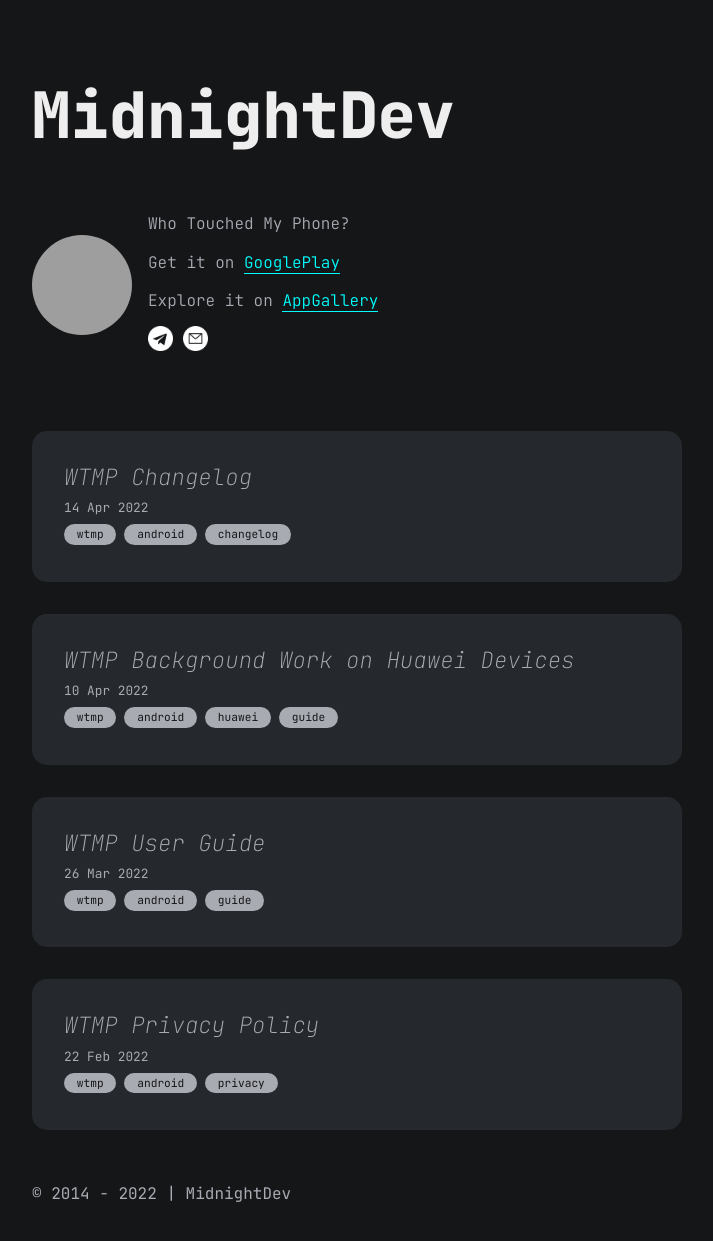
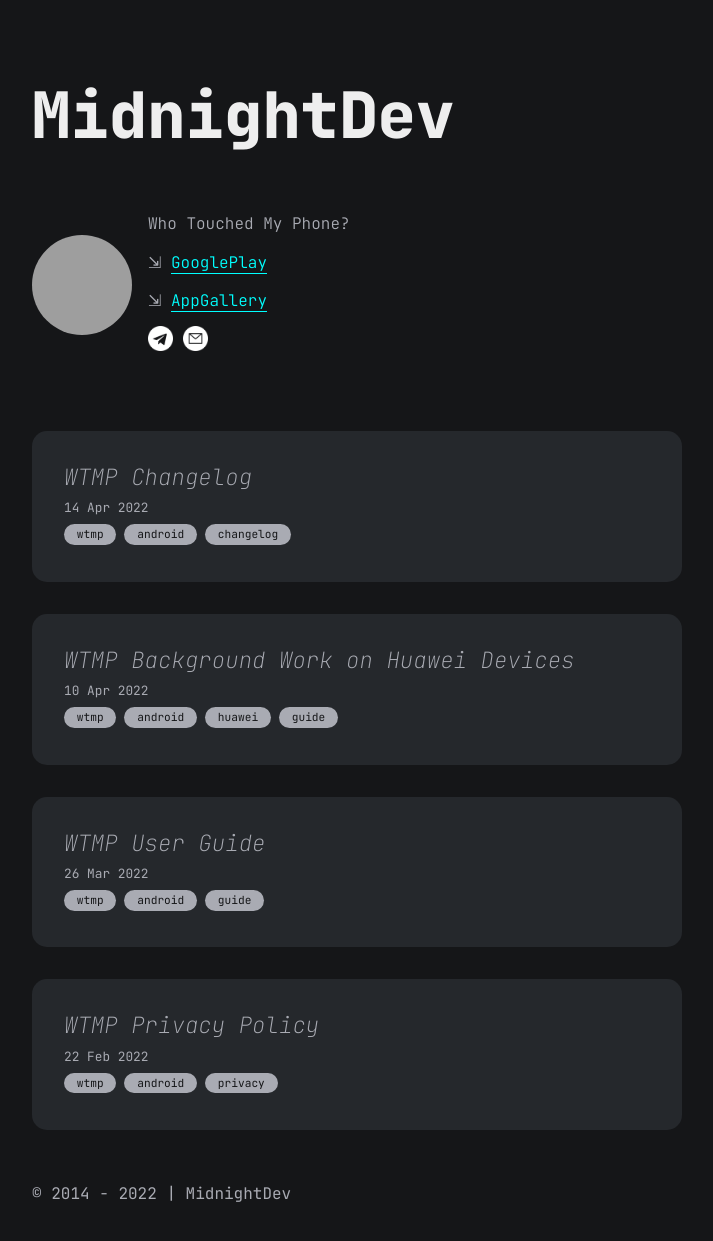
Before and after one commit to mdnghtdv/mdnghtdv.github.io, a Jekyll site: the page built from index.md, in a window 1280 px wide, cut to the strip 0-1258 px from the top of the page. Shown: the top 1241 px of the strip, without its empty margins (283-996 px from the left). Built offline with Jekyll 4.4.1, drawn with Linux system fonts in a browser that asks for light colours; grey boxes are pictures that could not be loaded.

Commit message:
Update author.yml

```diff
--- a/_data/author.yml
+++ b/_data/author.yml
@@ -4,11 +4,11 @@
   <p>Who Touched My Phone?</p>
   <br/>
   <p>
-    Get it on <a href='https://play.google.com/store/apps/details?id=com.wtmp.svdsoftware' target='_blank'>GooglePlay</a>
+    ⇲ <a href='https://play.google.com/store/apps/details?id=com.wtmp.svdsoftware' target='_blank'>GooglePlay</a>
   </p>
   <br/>
   <p>
-    Explore it on <a href='https://appgallery.huawei.com/#/app/C105790813?appId=C105790813' target='_blank'>AppGallery</a>
+    ⇲ <a href='https://appgallery.huawei.com/#/app/C105790813?appId=C105790813' target='_blank'>AppGallery</a>
   </p>
 "
 contact:
```
